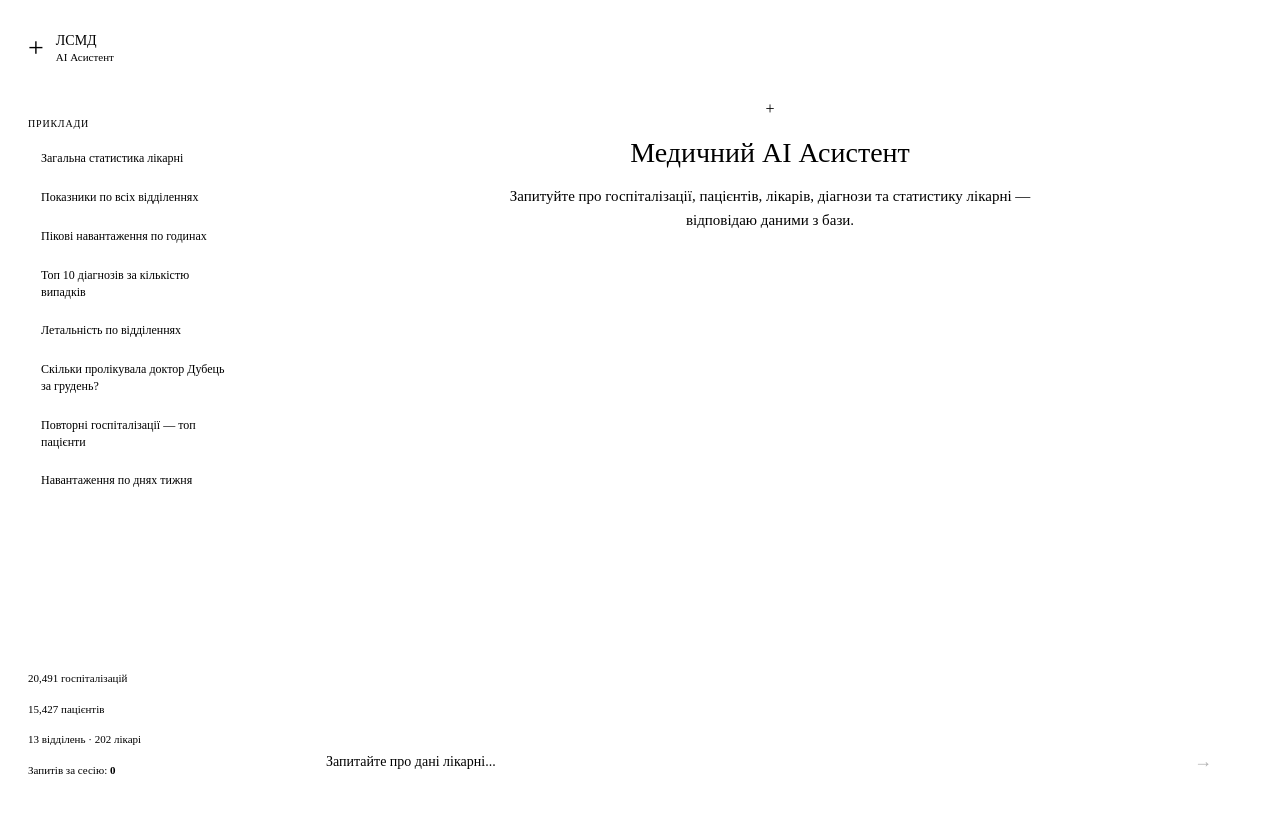
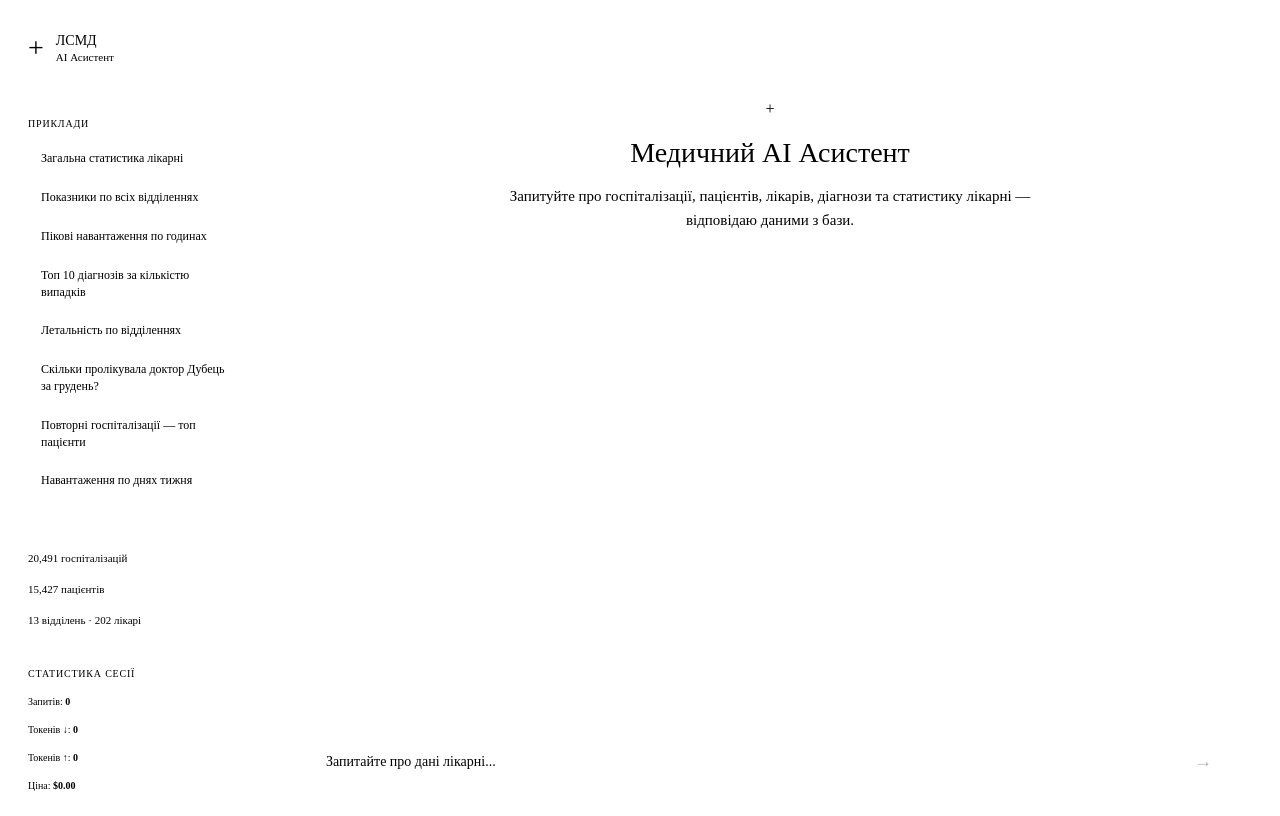
Before and after one commit to julbly38-a11y/hospital-agent, a Next.js app: page / in a window 1280 px wide. Built offline with nearby package versions, Linux system fonts and the light colour scheme.

Commit message:
index.js

```diff
--- a/pages/index.js
+++ b/pages/index.js
@@ -99,12 +99,44 @@ function ResultView({ rows }) {
   )
 }
 
+function formatCost(cost) {
+  if (cost === 0) return '$0.00'
+  if (cost < 0.01) return `$${cost.toFixed(6)}`
+  return `$${cost.toFixed(4)}`
+}
+
+function TokenBadge({ tokens }) {
+  if (!tokens) return null
+  return (
+    <div style={{
+      display: 'inline-flex',
+      gap: '10px',
+      marginTop: '10px',
+      padding: '6px 10px',
+      background: 'var(--bg2)',
+      borderRadius: '6px',
+      fontSize: '11px',
+      fontFamily: 'var(--mono)',
+      color: 'var(--text2)',
+      flexWrap: 'wrap'
+    }}>
+      <span>{tokens.provider}</span>
+      <span>↓ {tokens.tokens_in}</span>
+      <span>↑ {tokens.tokens_out}</span>
+      <span>Σ {tokens.tokens_total}</span>
+      <span style={{color: tokens.free ? '#16a34a' : 'var(--text2)'}}>
+        {tokens.free ? 'безкоштовно' : formatCost(tokens.cost_usd)}
+      </span>
+    </div>
+  )
+}
+
 export default function Home() {
   const [messages, setMessages] = useState([])
   const [input, setInput] = useState('')
   const [loading, setLoading] = useState(false)
   const [showSql, setShowSql] = useState({})
-  const [requestCount, setRequestCount] = useState(0)
+  const [stats, setStats] = useState({ count: 0, tokensIn: 0, tokensOut: 0, cost: 0 })
   const bottomRef = useRef(null)
 
   useEffect(() => {
@@ -131,9 +163,17 @@ export default function Home() {
       } else {
         setMessages(prev => [...prev, {
           role: 'assistant', content: question,
-          explanation: data.explanation, sql: data.sql, rows: data.rows || []
+          explanation: data.explanation, sql: data.sql, rows: data.rows || [],
+          tokens: data.tokens
         }])
-        setRequestCount(prev => prev + 1)
+        if (data.tokens) {
+          setStats(prev => ({
+            count: prev.count + 1,
+            tokensIn: prev.tokensIn + data.tokens.tokens_in,
+            tokensOut: prev.tokensOut + data.tokens.tokens_out,
+            cost: prev.cost + data.tokens.cost_usd
+          }))
+        }
       }
     } catch (e) {
       setMessages(prev => [...prev, { role: 'assistant', error: e.message }])
@@ -165,7 +205,13 @@ export default function Home() {
             <p>20,491 госпіталізацій</p>
             <p>15,427 пацієнтів</p>
             <p>13 відділень · 202 лікарі</p>
-            <p style={{marginTop: '8px', color: 'var(--text2)'}}>Запитів за сесію: <strong>{requestCount}</strong></p>
+            <div style={{marginTop: '12px', paddingTop: '12px', borderTop: '1px solid var(--border)', fontSize: '10px', lineHeight: '1.8'}}>
+              <p style={{color: 'var(--text3)', letterSpacing: '0.08em', textTransform: 'uppercase', marginBottom: '4px'}}>Статистика сесії</p>
+              <p>Запитів: <strong>{stats.count}</strong></p>
+              <p>Токенів ↓: <strong>{stats.tokensIn.toLocaleString('en-US')}</strong></p>
+              <p>Токенів ↑: <strong>{stats.tokensOut.toLocaleString('en-US')}</strong></p>
+              <p>Ціна: <strong>{formatCost(stats.cost)}</strong></p>
+            </div>
           </div>
         </aside>
 
@@ -202,6 +248,7 @@ export default function Home() {
                         {showSql[i] && <pre className={styles.sqlCode}>{msg.sql}</pre>}
                       </div>
                     )}
+                    {msg.tokens && <TokenBadge tokens={msg.tokens} />}
                   </div>
                 )}
               </div>
```
